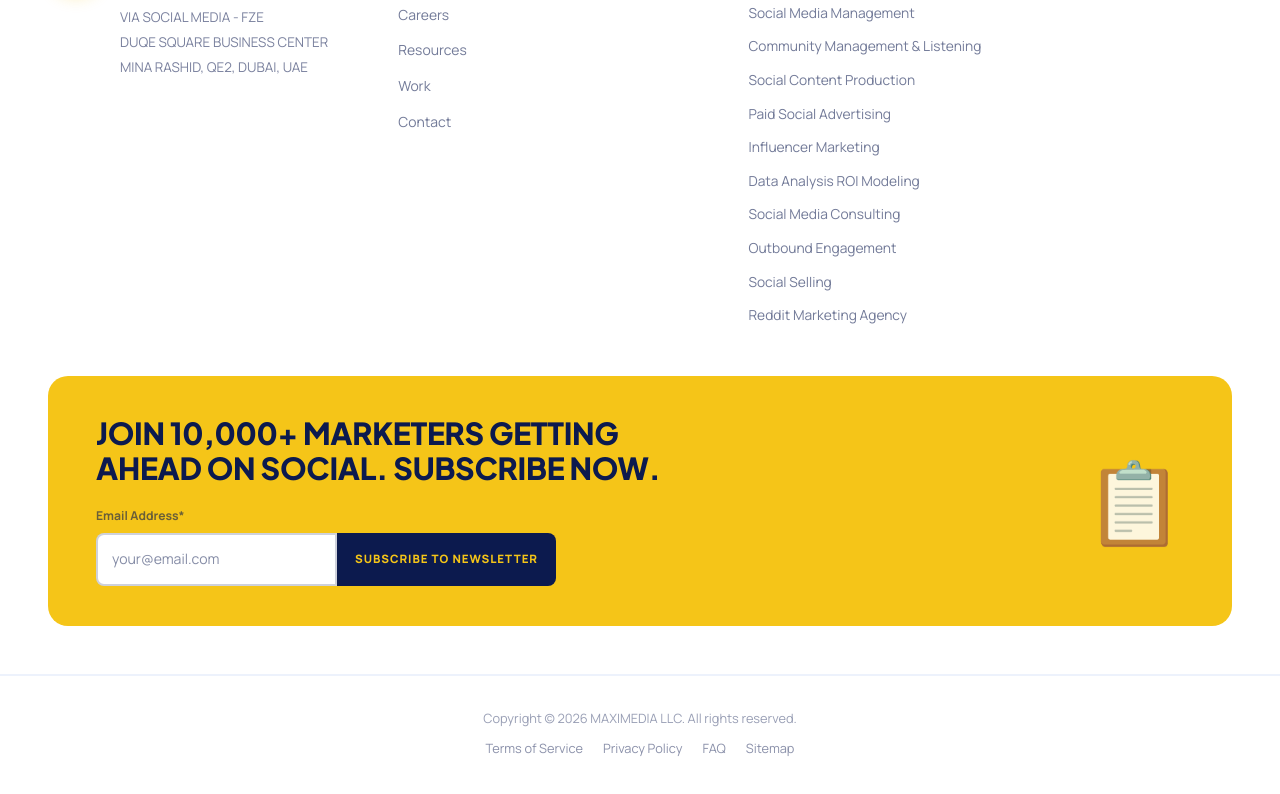
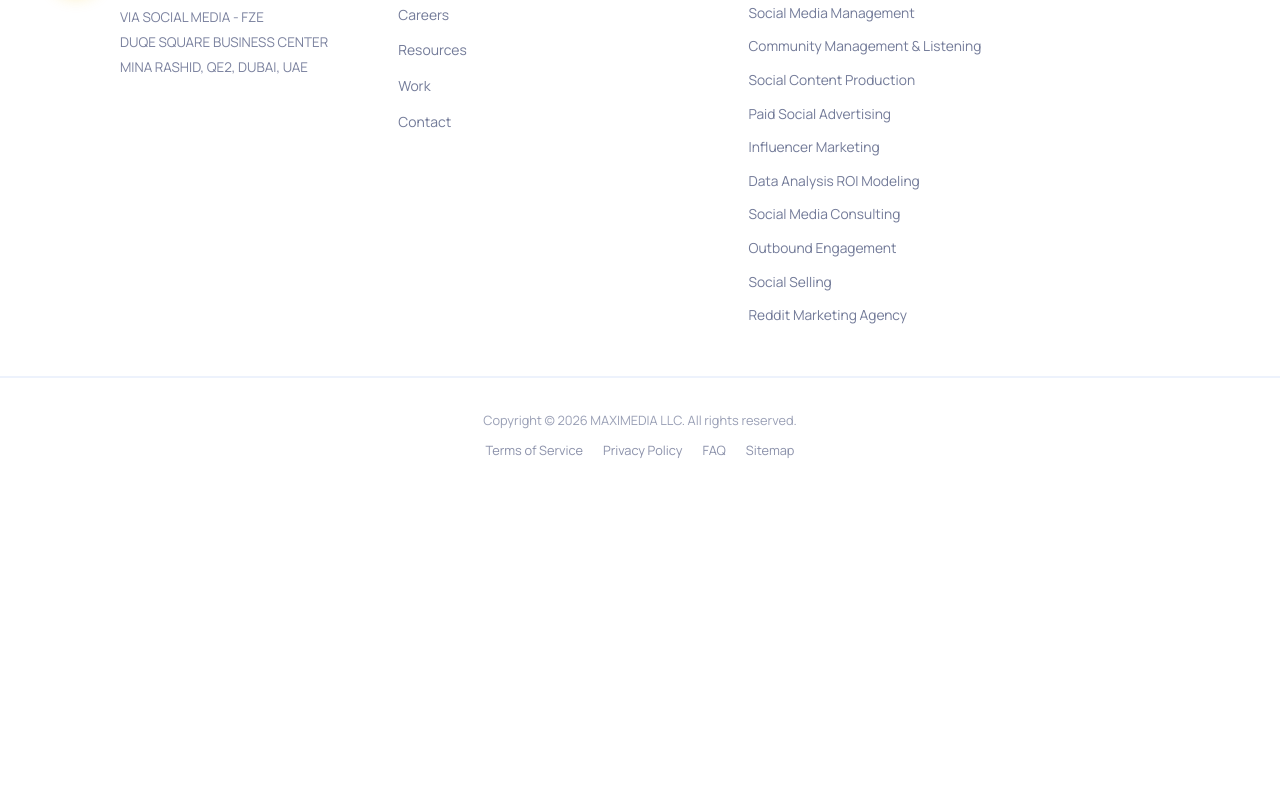
Before and after one commit to irfangyan325-debug/maximedia, a Next.js app: page / in a window 1280 px wide. Shown: the part 7001-7795 px from the top of the page. After the commit the page ends 7514 px from the top, so only its background shows below. Built offline with nearby package versions, Linux system fonts and the light colour scheme.

Commit message:
updated code

```diff
--- a/components/layout/Footer.tsx
+++ b/components/layout/Footer.tsx
@@ -179,82 +179,6 @@ export default function Footer() {
           </div>
         </div>
 
-        {/* ══ SECTION 2 — Newsletter (Yellow) ══ */}
-        <div className="container" style={{ paddingBottom: '48px' }}>
-          <div
-            className="footer-newsletter-grid footer-newsletter-inner"
-            style={{ background: 'var(--yellow)', borderRadius: '20px', padding: '40px 48px' }}
-          >
-            {/* Left: text + form */}
-            <div>
-              <h2 className="font-display font-black uppercase" style={{
-                fontSize: 'clamp(1.2rem, 3vw, 1.9rem)', lineHeight: 1.15,
-                color: '#0c1a4e', marginBottom: '20px', letterSpacing: '-0.01em',
-              }}>
-                JOIN 10,000+ MARKETERS GETTING<br />
-                AHEAD ON SOCIAL. SUBSCRIBE NOW.
-              </h2>
-
-              {subDone ? (
-                <p style={{ fontWeight: 700, color: '#0c1a4e', fontSize: '0.95rem' }}>
-                  ✅ You&apos;re subscribed! Welcome to the community.
-                </p>
-              ) : (
-                <form onSubmit={handleSub}>
-                  <p style={{ fontSize: '0.76rem', fontWeight: 700, color: 'rgba(12,26,78,0.6)', marginBottom: '8px' }}>
-                    Email Address*
-                  </p>
-                  <div className="footer-sub-row" style={{ display: 'flex', maxWidth: '460px', gap: '0' }}>
-                    <input
-                      type="email"
-                      required
-                      placeholder="your@email.com"
-                      value={email}
-                      onChange={e => setEmail(e.target.value)}
-                      className="footer-sub-input"
-                      style={{
-                        flex: 1,
-                        padding: '13px 14px',
-                        border: '2px solid rgba(12,26,78,0.2)',
-                        fontSize: '0.88rem',
-                        outline: 'none',
-                        background: '#fff',
-                        color: '#0c1a4e',
-                        fontFamily: 'inherit',
-                        minWidth: 0,
-                      }}
-                    />
-                    <button
-                      type="submit"
-                      className="font-display font-black uppercase footer-sub-btn"
-                      style={{
-                        padding: '13px 18px',
-                        background: '#0c1a4e',
-                        color: 'var(--yellow)',
-                        border: 'none',
-                        fontSize: '0.72rem',
-                        letterSpacing: '0.08em',
-                        cursor: 'pointer',
-                        whiteSpace: 'nowrap',
-                        transition: 'background 0.2s',
-                        fontFamily: 'inherit',
-                      }}
-                      onMouseEnter={e => (e.currentTarget.style.background = 'var(--blue)')}
-                      onMouseLeave={e => (e.currentTarget.style.background = '#0c1a4e')}
-                    >
-                      SUBSCRIBE TO NEWSLETTER
-                    </button>
-                  </div>
-                </form>
-              )}
-            </div>
-
-            {/* Right: emoji (hidden on mobile via CSS) */}
-            <div className="footer-newsletter-emoji" style={{ fontSize: '5rem', flexShrink: 0, opacity: 0.85 }}>
-              📋
-            </div>
-          </div>
-        </div>
 
 
         <div style={{ background: '#ffffff', borderTop: '2px solid rgba(26,86,219,0.08)' }}>
```
